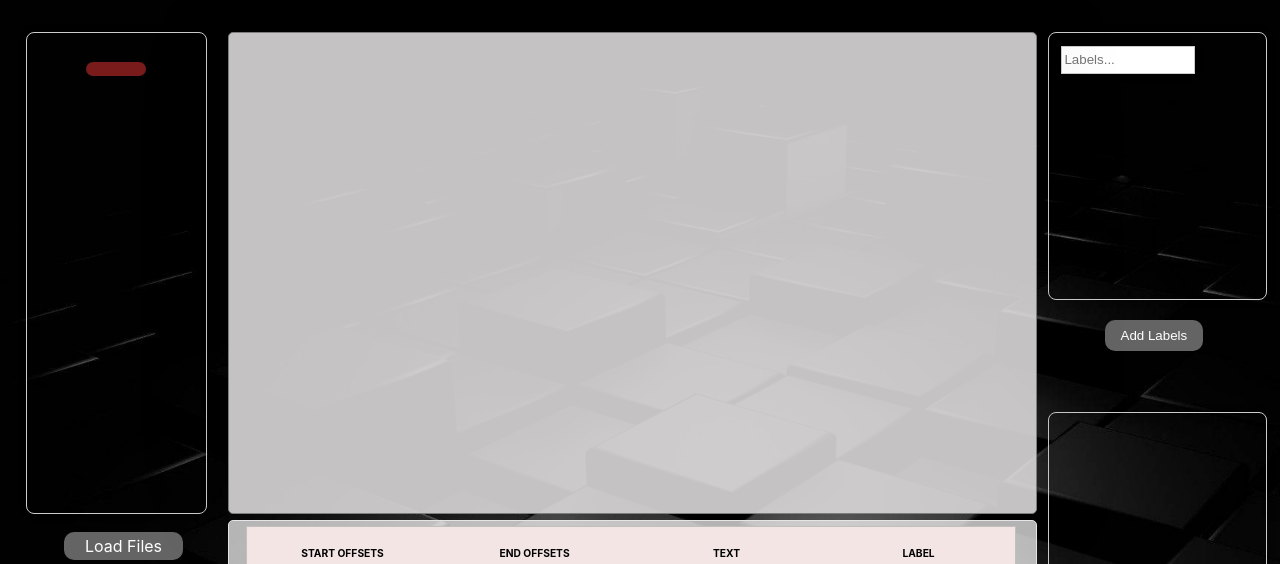
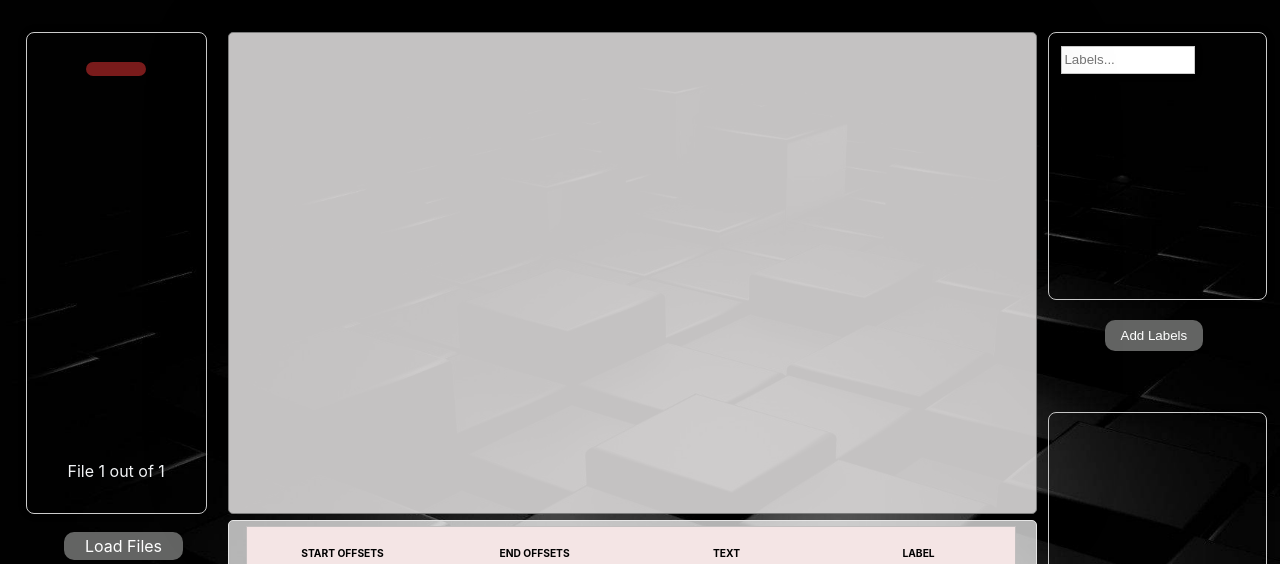
Before and after one commit to Kontosoros/text_annotation_app, a React (Create React App) app: page / in a window 1280 px wide. Both pictures are taken after a click on the button 116 px from the left and 69 px from the top of the page. Shown: the top 564 px of the page. Built offline with nearby package versions, Linux system fonts and the light colour scheme.

Commit message:
add msg counter

```diff
--- a/src/App.js
+++ b/src/App.js
@@ -90,8 +90,7 @@ const App = () => {
   const handleLabelsToHide = labelList => {
     sethideLabelList(labelList);
   };
-  console.log("goldenAnnotations ", goldenAnnotations);
-  console.log("uploadedFiles ", uploadedFiles);
+
   return (
     <div className="body-app">
       <AddNewLabels
--- a/src/FilesHandler/FileList.css
+++ b/src/FilesHandler/FileList.css
@@ -1,19 +1,17 @@
 .file-list {
-  display:flex;
+  display: flex;
   padding: 4px 20px;
   justify-content: center;
-
 }
 .file-list-container {
-  position:fixed;
+  position: fixed;
   top: 4%;
   width: 14vw;
   height: 60vh;
-  left:2%;
+  left: 2%;
   border: 1px solid #ccc;
   border-radius: 8px;
   box-shadow: 0 0 10px rgba(0, 0, 0, 0.1);
-
 }
 .text-area-container {
   flex: 1; /* Make the text area container fill the remaining space */
@@ -63,3 +61,10 @@
 .label-button-remove {
   font-size: 15px;
 }
+.msg-counter {
+  color: rgb(241, 243, 245);
+
+  display: flex;
+  justify-content: center;
+  padding:  20px;
+}
--- a/src/FilesHandler/FileList.js
+++ b/src/FilesHandler/FileList.js
@@ -3,8 +3,10 @@ import React, { useState, useEffect } from "react";
 import "./FileList.css";
 const FileList = props => {
   const [selectedFile, setSelectedFile] = useState({});
+  const [msgcounter, setMsgCounter] = useState(0);
 
-  const handleFileClick = file => {
+  const handleFileClick = (file, index) => {
+    setMsgCounter(index + 1);
     setSelectedFile(file);
   };
 
@@ -22,7 +24,7 @@ const FileList = props => {
         <div className="file-list-scroll">
           <ul>
             {props.files.map((file, index) => (
-              <li key={index} onClick={() => handleFileClick(file)}>
+              <li key={index} onClick={() => handleFileClick(file, index)}>
                 <button
                   className={`file-button ${
                     selectedFile.name === file.name ? "clicked-button" : ""
@@ -36,6 +38,11 @@ const FileList = props => {
           </ul>
         </div>
       </div>
+      {msgcounter && (
+        <div className="msg-counter">
+          File {msgcounter} out of {props.files.length}
+        </div>
+      )}
     </div>
   );
 };
--- a/src/TextArea/TextAnnotation.js
+++ b/src/TextArea/TextAnnotation.js
@@ -21,7 +21,7 @@ const TextAnnotation = ({
     end: "",
     text: "",
   });
-  console.log(selectText);
+
   const [multipleOverlappingEntities, setmultipleOverlappingEntities] =
     useState(false);
 
```
